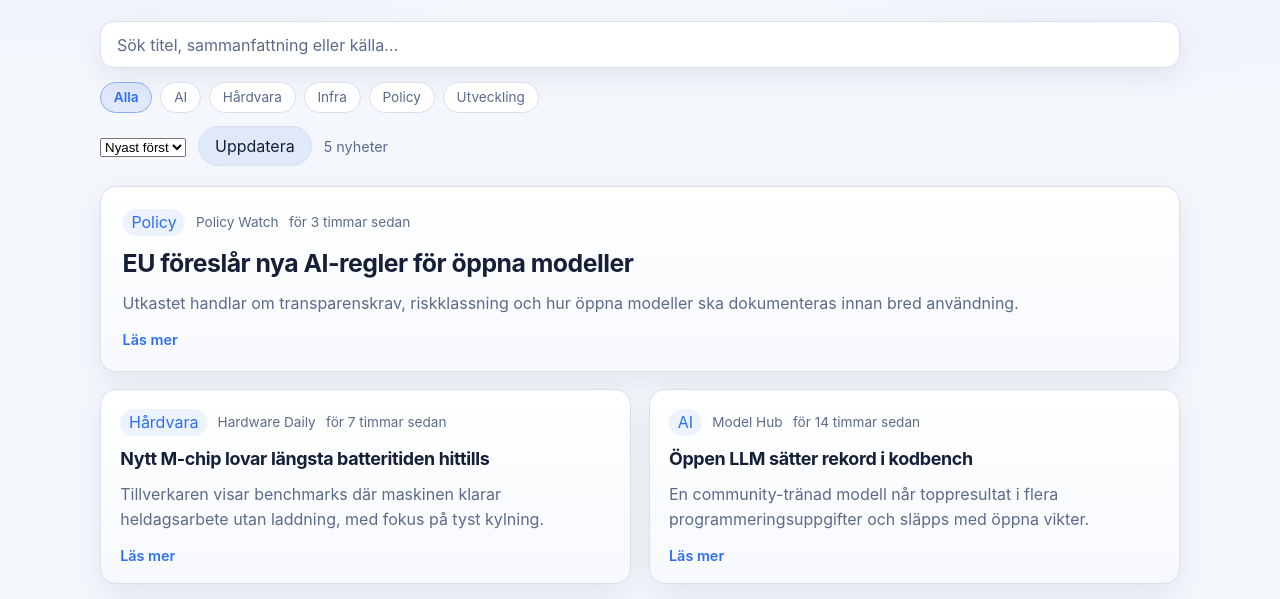
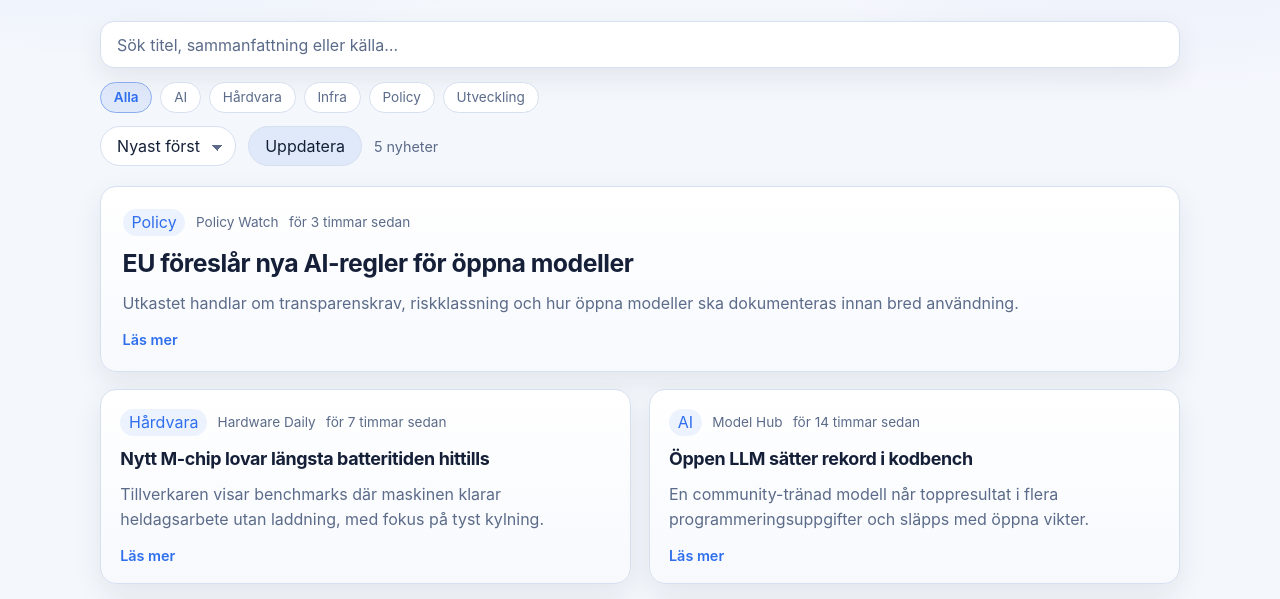
Before and after one commit to Juulis/tekniknyheter, a website: page index.html in a window 1280 px wide. Shown: the part 144-743 px from the top of the page. Drawn offline with Linux system fonts and the light colour scheme; no server answers.

Commit message:
Pages via GitHub Actions + stil för sorteringsmeny

```diff
--- a/styles.css
+++ b/styles.css
@@ -223,6 +223,27 @@ h1 {
   align-items: center;
 }
 
+.sort select {
+  appearance: none;
+  border: 1px solid var(--border);
+  background: var(--bg-elevated);
+  color: var(--text);
+  border-radius: 999px;
+  padding: 0.55rem 2.2rem 0.55rem 1rem;
+  font: inherit;
+  cursor: pointer;
+  background-image: linear-gradient(45deg, transparent 50%, var(--muted) 50%),
+    linear-gradient(135deg, var(--muted) 50%, transparent 50%);
+  background-position: calc(100% - 1.05rem) 55%, calc(100% - 0.75rem) 55%;
+  background-size: 6px 6px, 6px 6px;
+  background-repeat: no-repeat;
+}
+
+.sort select:focus {
+  outline: none;
+  border-color: var(--accent);
+}
+
 .count {
   color: var(--muted);
   font-size: 0.9rem;
```
Also changed, not shown: .github/workflows/pages.yml (added).
